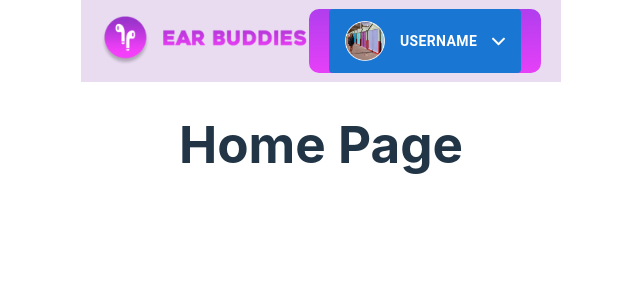
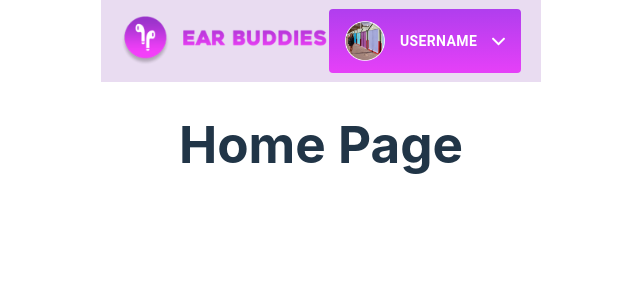
Before and after one commit to samanthamebius/EarBuddies, a React (Vite) app in the folder frontend/: page / in a window 1280 px wide. Shown: the top 300 px of the page, without its empty margins (319-959 px from the left). Built offline with nearby package versions, Linux system fonts and the light colour scheme.

Commit message:
Dropdown Button properly coloured - Removed blue

```diff
--- a/frontend/src/PageLayout.jsx
+++ b/frontend/src/PageLayout.jsx
@@ -89,6 +89,7 @@ export function CustomizedMenus() {
   return (
     <div className={styles.dropdown}>
       <Button
+        className={styles.button}
         id="demo-customized-button"
         aria-controls={open ? 'demo-customized-menu' : undefined}
         aria-haspopup="true"
@@ -113,7 +114,6 @@ export function CustomizedMenus() {
         <MenuItem onClick={handleClose} disableRipple>
             <img src={profileIcon} className={styles.icon}/>
             <profileIcon/>
-            <NavLink to="./profile" >View Profile</NavLink>
         </MenuItem>
         <MenuItem onClick={handleClose} disableRipple>
             <img src={darkmodeIcon} className={styles.icon} />
--- a/frontend/src/PageLayout.module.css
+++ b/frontend/src/PageLayout.module.css
@@ -13,7 +13,7 @@
     height: 60px;
 }
 
-.dropdown {
+.button {
     flex-direction: row;
     display: flex;
     justify-content: space-between;
@@ -27,11 +27,6 @@
     height: 40px;
 }
 
-.icon {
-    height: 30px;
-    padding-right: 15px;
-}
-
 .arrow {
     height: 13px;
 }
@@ -41,3 +36,10 @@
     font-weight: bold;
     padding: 0 15px;
 }
+
+.icon {
+    height: 30px;
+    padding-right: 15px;
+}
+
+}
```
